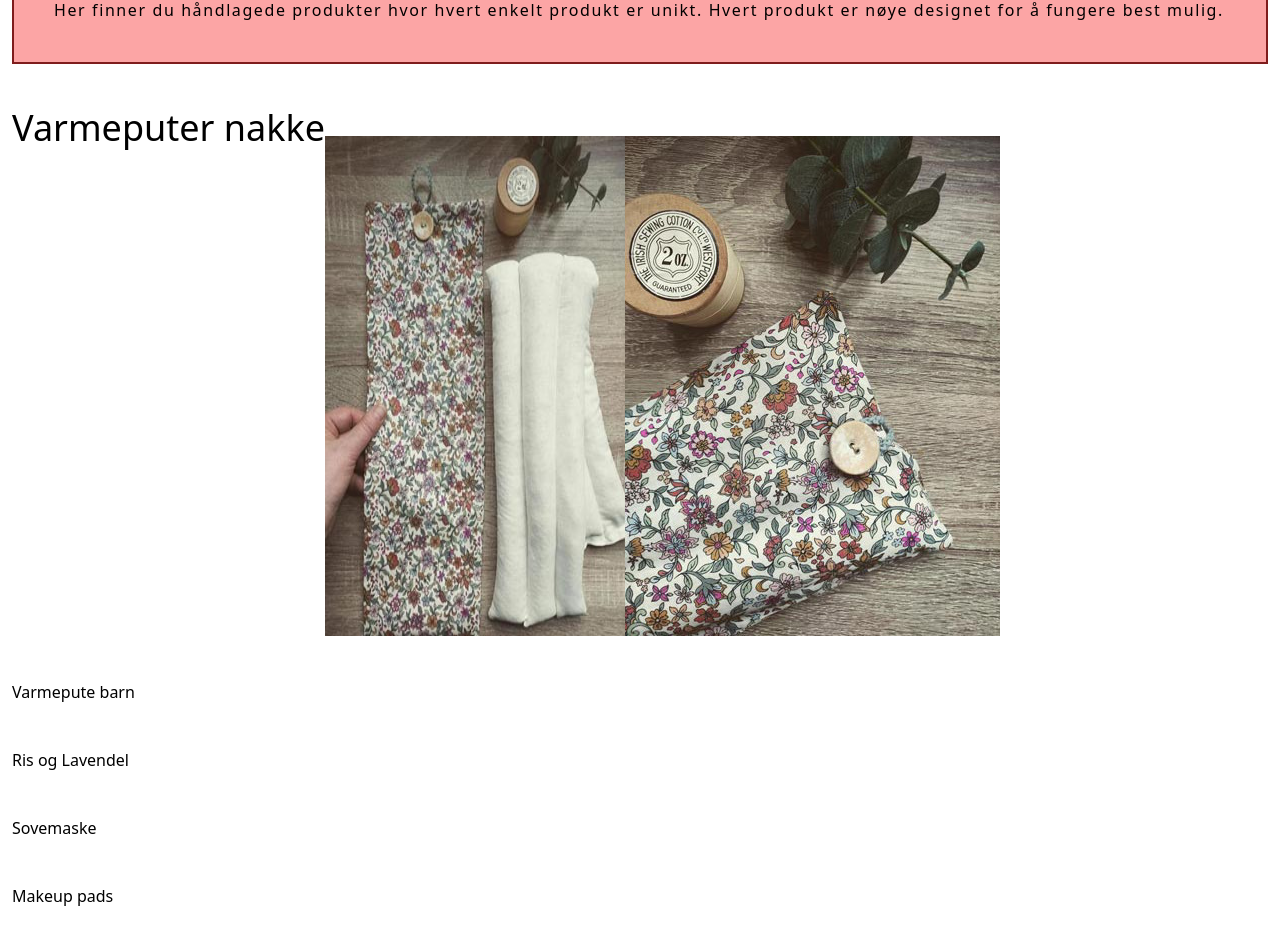
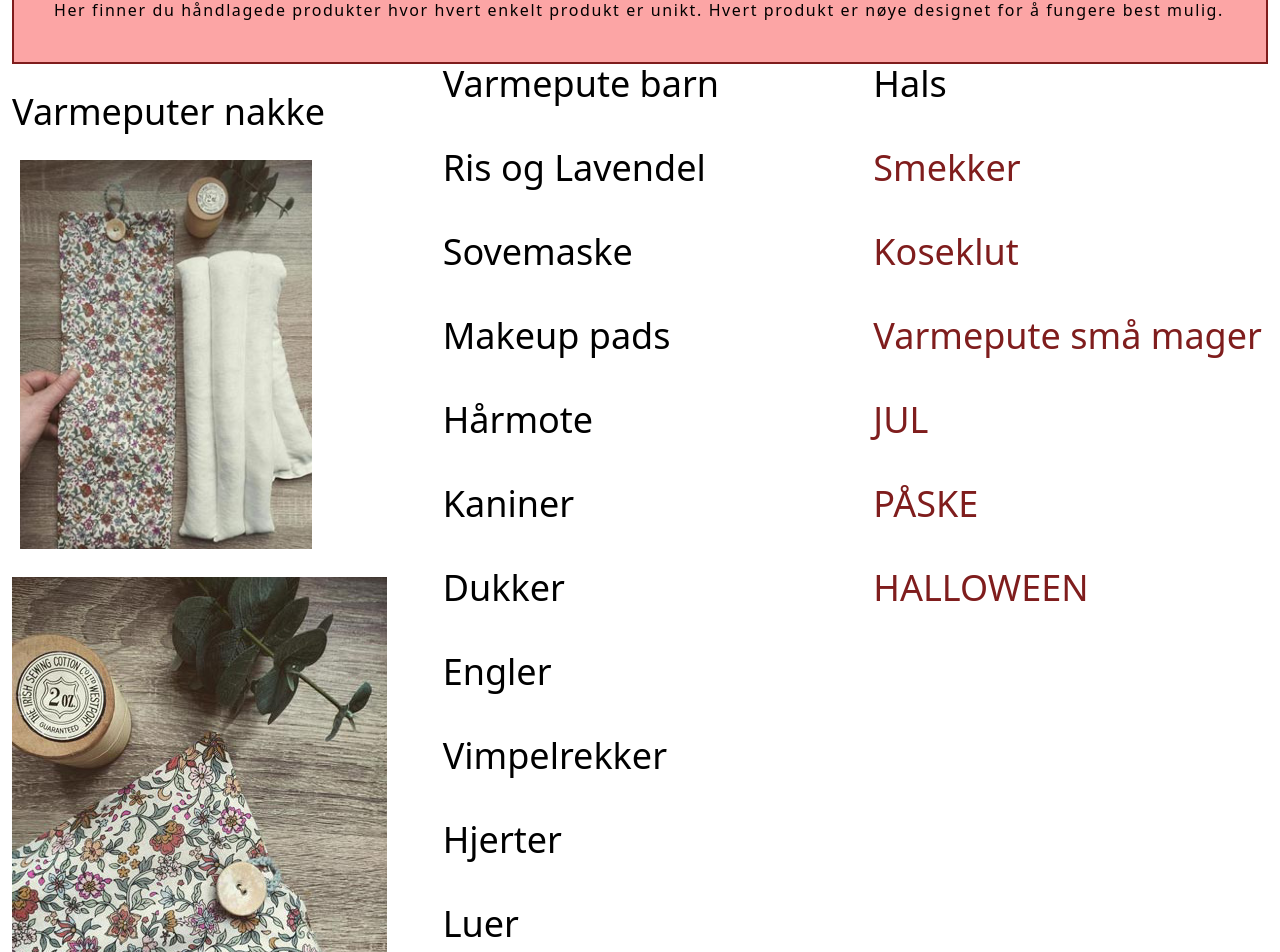
Before and after one commit to Viviann1/Hjerteting, a Next.js app: page / in a window 1280 px wide. Shown: the part 240-1192 px from the top of the page. Built offline with nearby package versions, Linux system fonts and the light colour scheme.

Commit message:
Adding some styling

```diff
--- a/components/navbar.jsx
+++ b/components/navbar.jsx
@@ -30,10 +30,14 @@ export default function Navbar() {
                                 </button>
                                 </li>
                             <li className='text-black'>
+                            <button className="p-4 m-2 bg-red-300">
                                 <Link href='/reference'>mønster</Link>
+                                </button>
                             </li>
                             <li className='text-black'>
+                            <button className="p-4 m-2 bg-red-300">
                                 <Link href='/contact'>Ta kontakt</Link>
+                                </button>
                             </li>
                         </ul>
                 </div>
--- a/pages/index.js
+++ b/pages/index.js
@@ -16,91 +16,92 @@ export default function Home() {
           <h1 className='ml-6 tracking-widest text-8xl text-zinc-100'>h j e r t e t i n g</h1>
           <p className='pt-4 mt-6 mb-6 ml-6'>Her finner du håndlagede produkter hvor hvert enkelt produkt er unikt. Hvert produkt er nøye designet for å fungere best mulig.</p>
           </div>
-          <div className='flex flex-col pt-x 6'>
-          <div className='flex flex-row mt-11'>
-            <h2 className='text-4xl'>Varmeputer nakke</h2>
-            <Image src={img1} className='mt-7' alt="picture of heatpillow" />
+
+          <section className='gap-9 columns-3'>
+          <div>
+            <h2 className='text-4xl mb-7 mt-7'>Varmeputer nakke</h2>
+            <Image src={img1} className='pl-2' alt="picture of heatpillow" />
             <Image src={img2} className='mt-7' alt="details of heatpillow"  />
 
           </div>
 
           <div className='mt-11'>
-            <h2>Varmepute barn</h2>
+            <h2  className='text-4xl mb-7 mt-7'>Varmepute barn</h2>
           </div>
 
           <div className='mt-11'>
-          <h2>Ris og Lavendel</h2>
+          <h2  className='text-4xl mb-7 mt-7'>Ris og Lavendel</h2>
           </div>
 
           <div className='mt-11'>
-            <h2>Sovemaske</h2>
+            <h2  className='text-4xl mb-7 mt-7'>Sovemaske</h2>
           </div>
 
           <div className='mt-11'>
-            <h2>Makeup pads</h2>
+            <h2  className='text-4xl mb-7 mt-7'>Makeup pads</h2>
           </div>
 
           <div className='mt-11'>
-            <h2>Hårmote</h2>
+            <h2  className='text-4xl mb-7 mt-7'>Hårmote</h2>
           </div>
 
           <div className='mt-11'>
-          <h2>Kaniner</h2>
+          <h2  className='text-4xl mb-7 mt-7'>Kaniner</h2>
           </div>
 
           <div className='mt-11'>
-          <h2>Dukker</h2>
+          <h2  className='text-4xl mb-7 mt-7'>Dukker</h2>
           </div>
 
           <div className='mt-11'>
-            <h2>Engler</h2>
+            <h2  className='text-4xl mb-7 mt-7'>Engler</h2>
           </div>
 
           <div className='mt-11'>
-            <h2>Vimpelrekker</h2>
+            <h2  className='text-4xl mb-7 mt-7'>Vimpelrekker</h2>
           </div>
 
           <div className='mt-11'>
-            <h2>Hjerter</h2>
+            <h2  className='text-4xl mb-7 mt-7'>Hjerter</h2>
           </div>
 
           <div className='mt-11'>
-            <h2>Luer</h2>
+            <h2  className='text-4xl mb-7 mt-7'>Luer</h2>
           </div>
 
           <div className='mt-11'>
-            <h2>Pannebånd</h2>
+            <h2  className='text-4xl mb-7 mt-7'>Pannebånd</h2>
           </div>
 
           <div className='mt-11'>
-            <h2>Hals</h2>
+            <h2  className='text-4xl mb-7 mt-7'>Hals</h2>
           </div>
 
           <div className='mt-11'>
-            <h2>Smekker</h2>
+            <h2  className='text-4xl text-red-900 mb-7 mt-7'>Smekker</h2>
           </div>
 
           <div className='mt-11'>
-            <h2>Koseklut</h2>
+            <h2  className='text-4xl text-red-900 mb-7 mt-7'>Koseklut</h2>
           </div>
 
           <div className='mt-11'>
-            <h2>Varmepute små mager</h2>
+            <h2  className='text-4xl text-red-900 mb-7 mt-7'>Varmepute små mager</h2>
           </div>
 
           <div className='mt-11'>
-            <h2>JUL</h2>
+            <h2  className='text-4xl text-red-900 m b-7 mt-7'>JUL</h2>
           </div>
 
           <div className='mt-11'>
-            <h2>PÅSKE</h2>
+            <h2  className='text-4xl text-red-900 mb-7 mt-7'>PÅSKE</h2>
           </div>
 
           <div className='mt-11'>
-            <h2>HALLOWEEN</h2>
+            <h2  className='text-4xl text-red-900 mb-7 mt-7'>HALLOWEEN</h2>
           </div>
 
-          </div>
+          </section>
 
         </div>
       </main>
```
